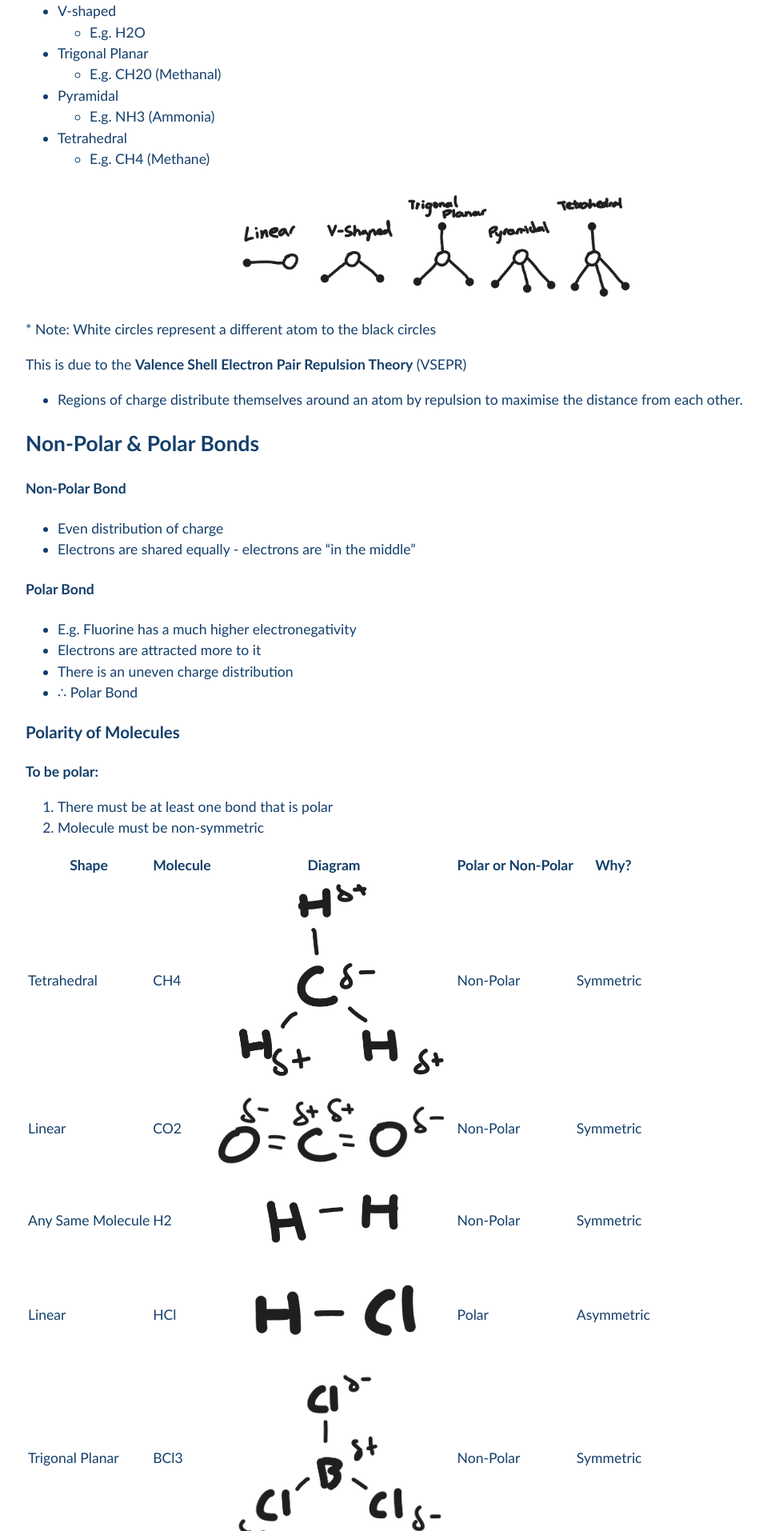
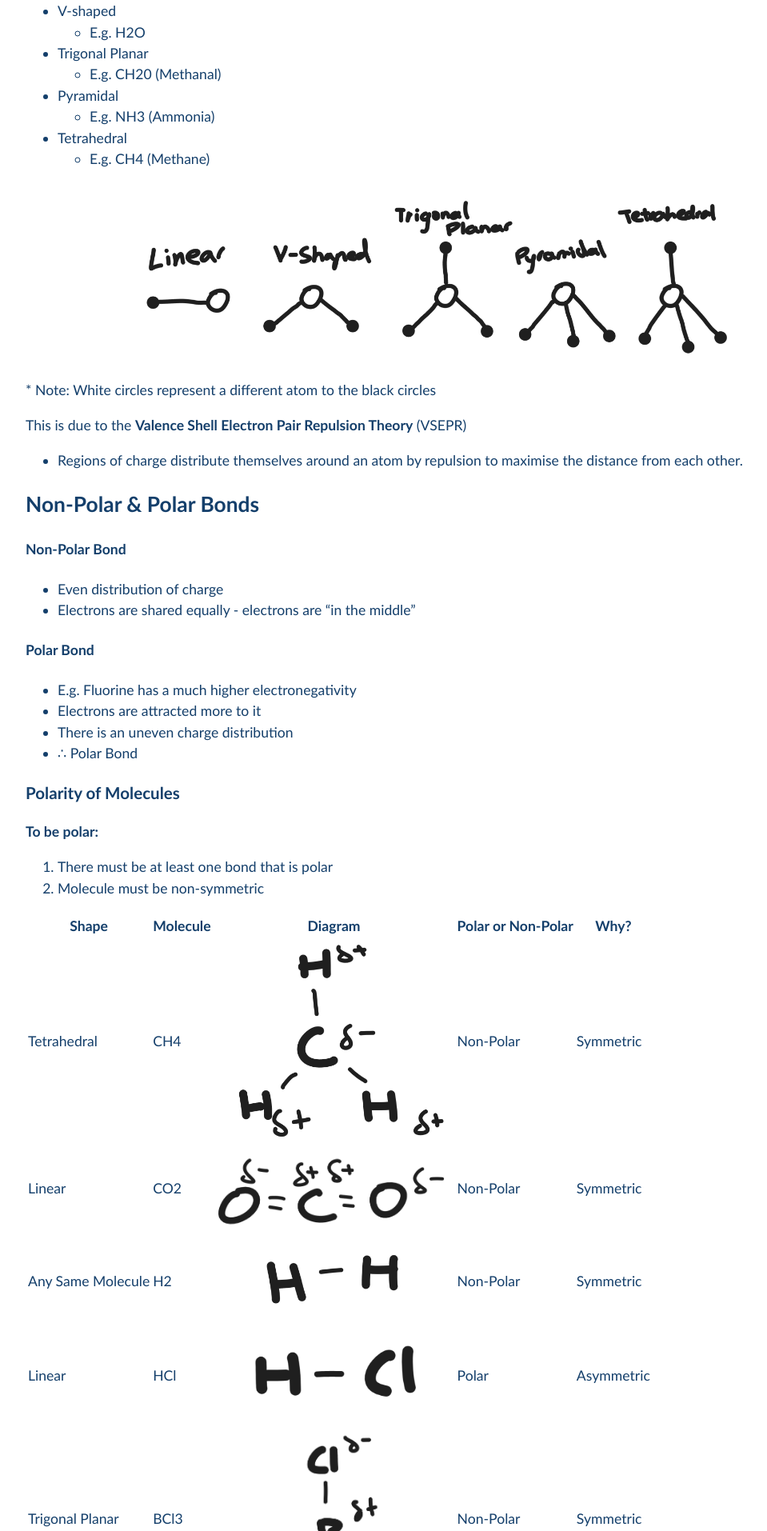
Before and after one commit to Pi-thagoras/the-chicken-pen, a Jekyll site: the page built from chemistry/Intermolecular-Forces.md, in a window 1280 px wide. Shown: the part 546-2460 px from the top of the page at 80% size, without its empty margins (96-1055 px from the left). Built offline with Jekyll 4.4.1, drawn with Linux system fonts in a browser that asks for light colours.

Commit message:
vault backup: 2023-08-21 11:58:13

```diff
--- a/chemistry/Intermolecular-Forces.md
+++ b/chemistry/Intermolecular-Forces.md
@@ -16,7 +16,7 @@ There are 5 basic shapes that you should get used to:
 - Tetrahedral
 	- E.g. CH4 (Methane)
 
-<image src="/the-chicken-pen/assets/Molecule_Shapes.png" alt="Molecule Shapes" width=500px />
+<image src="/the-chicken-pen/assets/Molecule_Shapes.png" alt="Molecule Shapes" width=750px />
 
 \* Note: White circles represent a different atom to the black circles
 
```
